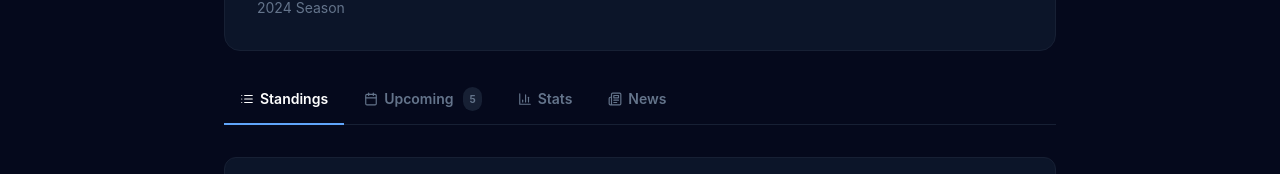
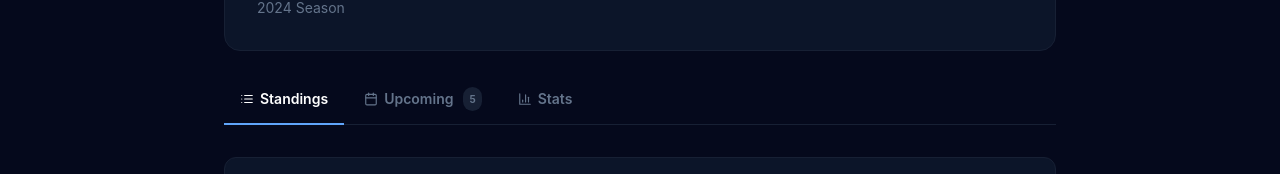
Before and after one commit to phanesreston/sports-data-platform, a Next.js app: page /leagues/league-atp in a window 1280 px wide. Shown: the part 309-483 px from the top of the page. Built offline with nearby package versions, Linux system fonts and the light colour scheme.

Commit message:
Remove News tab from leagues, teams, and athletes pages
News API pro plan too costly at this stage; tab removed cleanly with
all related imports, types, TABS entries, and content blocks stripped out.

https://claude.ai/code/session_01YTYaDNZ9GKv1Mw2J2K1EYV

```diff
--- a/app/athletes/[id]/page.tsx
+++ b/app/athletes/[id]/page.tsx
@@ -2,24 +2,22 @@
 
 import { useState } from "react";
 import Link from "next/link";
-import { Clock, ChevronLeft, Trophy, TrendingUp, BarChart3, Calendar, List, Newspaper } from "lucide-react";
+import { Clock, ChevronLeft, Trophy, TrendingUp, BarChart3, Calendar, List } from "lucide-react";
 import Header from "@/components/Header";
 import Footer from "@/components/Footer";
 import PredictionCard from "@/components/PredictionCard";
-import NewsFeed from "@/components/NewsFeed";
 import { findAthlete, findTeamPlayer } from "@/data/sampleAthletes";
 import { SAMPLE_TEAMS } from "@/data/sampleTeams";
 import { SAMPLE_ODDS } from "@/data/sampleOdds";
 
 // ─── Types ───────────────────────────────────────────────────────────────────
 
-type Tab = "overview" | "fixtures" | "results" | "news";
+type Tab = "overview" | "fixtures" | "results";
 
 const TABS: { id: Tab; label: string; icon: React.ReactNode }[] = [
   { id: "overview",  label: "Overview",  icon: <BarChart3 className="h-3.5 w-3.5" /> },
   { id: "fixtures",  label: "Fixtures",  icon: <Calendar className="h-3.5 w-3.5" /> },
   { id: "results",   label: "Results",   icon: <List className="h-3.5 w-3.5" /> },
-  { id: "news",      label: "News",      icon: <Newspaper className="h-3.5 w-3.5" /> },
 ];
 
 // ─── Shared styles ────────────────────────────────────────────────────────────
@@ -271,14 +269,6 @@ export default function AthletePage({ params }: { params: { id: string } }) {
               </div>
             )}
 
-            {/* News */}
-            {activeTab === "news" && (
-              <div>
-                <SectionHeader label="Latest News" />
-                <NewsFeed tags={[individual.fullName, individual.name, individual.league]} />
-              </div>
-            )}
-
           </div>
         </main>
         <Footer />
@@ -439,14 +429,6 @@ export default function AthletePage({ params }: { params: { id: string } }) {
             </div>
           )}
 
-          {/* News */}
-          {activeTab === "news" && (
-            <div>
-              <SectionHeader label="Latest News" />
-              <NewsFeed tags={[player.name, player.teamName]} />
-            </div>
-          )}
-
         </div>
       </main>
       <Footer />
--- a/app/leagues/[id]/page.tsx
+++ b/app/leagues/[id]/page.tsx
@@ -2,24 +2,22 @@
 
 import { useState } from "react";
 import Link from "next/link";
-import { ChevronLeft, Trophy, Calendar, BarChart3, Star, List, Newspaper } from "lucide-react";
+import { ChevronLeft, Trophy, Calendar, BarChart3, Star, List } from "lucide-react";
 import Header from "@/components/Header";
 import Footer from "@/components/Footer";
 import PredictionCard from "@/components/PredictionCard";
-import NewsFeed from "@/components/NewsFeed";
 import { SAMPLE_LEAGUES, type LeagueProfile, type StandingsRow, type Zone } from "@/data/sampleLeagues";
 import { SAMPLE_ODDS } from "@/data/sampleOdds";
 
 // ─── Types ───────────────────────────────────────────────────────────────────
 
-type Tab = "standings" | "upcoming" | "stats" | "performers" | "news";
+type Tab = "standings" | "upcoming" | "stats" | "performers";
 
 const TABS: { id: Tab; label: string; icon: React.ReactNode }[] = [
   { id: "standings",  label: "Standings",      icon: <List className="h-3.5 w-3.5" /> },
   { id: "upcoming",   label: "Upcoming",        icon: <Calendar className="h-3.5 w-3.5" /> },
   { id: "stats",      label: "Stats",           icon: <BarChart3 className="h-3.5 w-3.5" /> },
   { id: "performers", label: "Top Performers",  icon: <Star className="h-3.5 w-3.5" /> },
-  { id: "news",       label: "News",            icon: <Newspaper className="h-3.5 w-3.5" /> },
 ];
 
 // ─── Sport styles ─────────────────────────────────────────────────────────────
@@ -439,14 +437,6 @@ export default function LeaguePage({ params }: { params: { id: string } }) {
             </div>
           )}
 
-          {/* ── News tab ──────────────────────────────────────────────────── */}
-          {activeTab === "news" && (
-            <div>
-              <SectionHeader label="Latest News" />
-              <NewsFeed tags={[league.name]} />
-            </div>
-          )}
-
         </div>
       </main>
       <Footer />
--- a/app/teams/[id]/page.tsx
+++ b/app/teams/[id]/page.tsx
@@ -2,24 +2,22 @@
 
 import { useState } from "react";
 import Link from "next/link";
-import { Clock, ChevronLeft, MapPin, Calendar, Users, BarChart3, Newspaper, List } from "lucide-react";
+import { Clock, ChevronLeft, MapPin, Calendar, Users, BarChart3, List } from "lucide-react";
 import Header from "@/components/Header";
 import Footer from "@/components/Footer";
 import PredictionCard from "@/components/PredictionCard";
-import NewsFeed from "@/components/NewsFeed";
 import { SAMPLE_TEAMS, type TeamPlayer } from "@/data/sampleTeams";
 import { SAMPLE_ODDS } from "@/data/sampleOdds";
 
 // ─── Types ───────────────────────────────────────────────────────────────────
 
-type Tab = "overview" | "squad" | "fixtures" | "results" | "news";
+type Tab = "overview" | "squad" | "fixtures" | "results";
 
 const TABS: { id: Tab; label: string; icon: React.ReactNode }[] = [
   { id: "overview",  label: "Overview",  icon: <BarChart3 className="h-3.5 w-3.5" /> },
   { id: "squad",     label: "Squad",     icon: <Users className="h-3.5 w-3.5" /> },
   { id: "fixtures",  label: "Fixtures",  icon: <Calendar className="h-3.5 w-3.5" /> },
   { id: "results",   label: "Results",   icon: <List className="h-3.5 w-3.5" /> },
-  { id: "news",      label: "News",      icon: <Newspaper className="h-3.5 w-3.5" /> },
 ];
 
 // ─── Sport styles ─────────────────────────────────────────────────────────────
@@ -353,14 +351,6 @@ export default function TeamPage({ params }: { params: { id: string } }) {
             </div>
           )}
 
-          {/* ── News tab ───────────────────────────────────────────────────── */}
-          {activeTab === "news" && (
-            <div>
-              <SectionHeader label="Latest News" />
-              <NewsFeed tags={[team.name, team.league]} />
-            </div>
-          )}
-
         </div>
       </main>
       <Footer />
```
